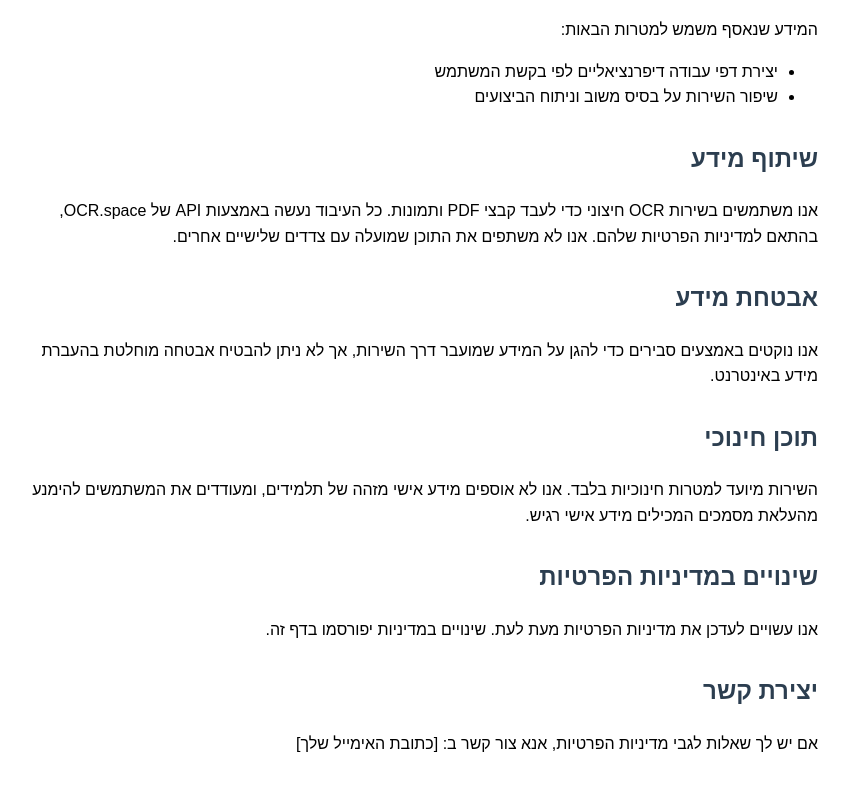
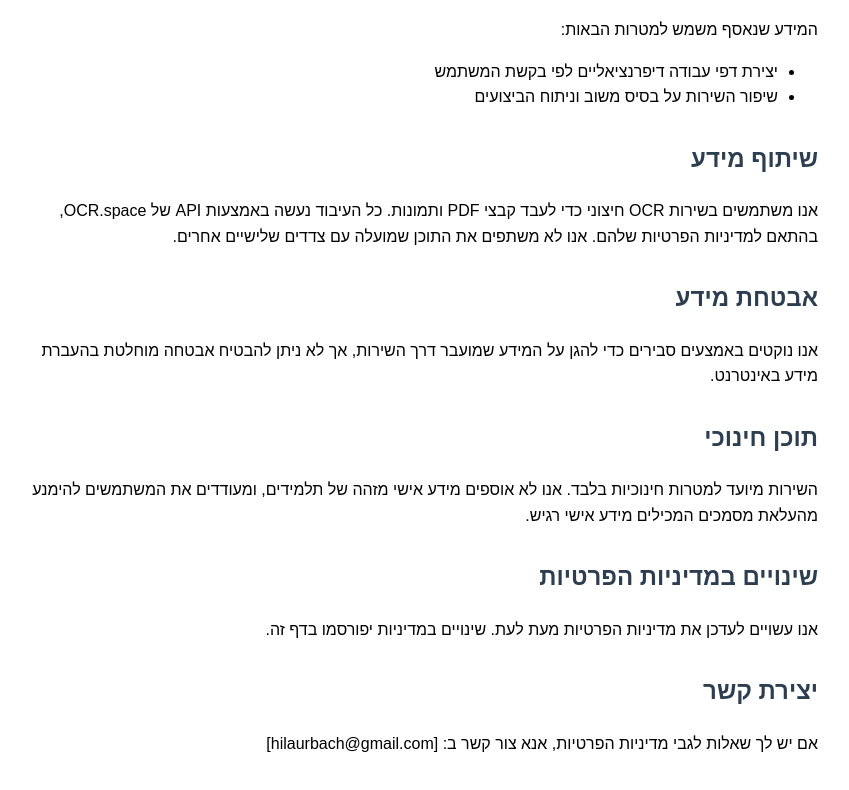
Before and after one commit to Hila1980/privacy-policy, a plain HTML site: page index.html in a window 1280 px wide. Shown: the part 542-1332 px from the top of the page, without its empty margins (222-1071 px from the left). Drawn offline with Linux system fonts and the light colour scheme.

Commit message:
Update index.html

```diff
--- a/index.html
+++ b/index.html
@@ -60,6 +60,6 @@
     <p>אנו עשויים לעדכן את מדיניות הפרטיות מעת לעת. שינויים במדיניות יפורסמו בדף זה.</p>
 
     <h2>יצירת קשר</h2>
-    <p>אם יש לך שאלות לגבי מדיניות הפרטיות, אנא צור קשר ב: [כתובת האימייל שלך]</p>
+    <p>אם יש לך שאלות לגבי מדיניות הפרטיות, אנא צור קשר ב: [hilaurbach@gmail.com]</p>
 </body>
 </html>
```
